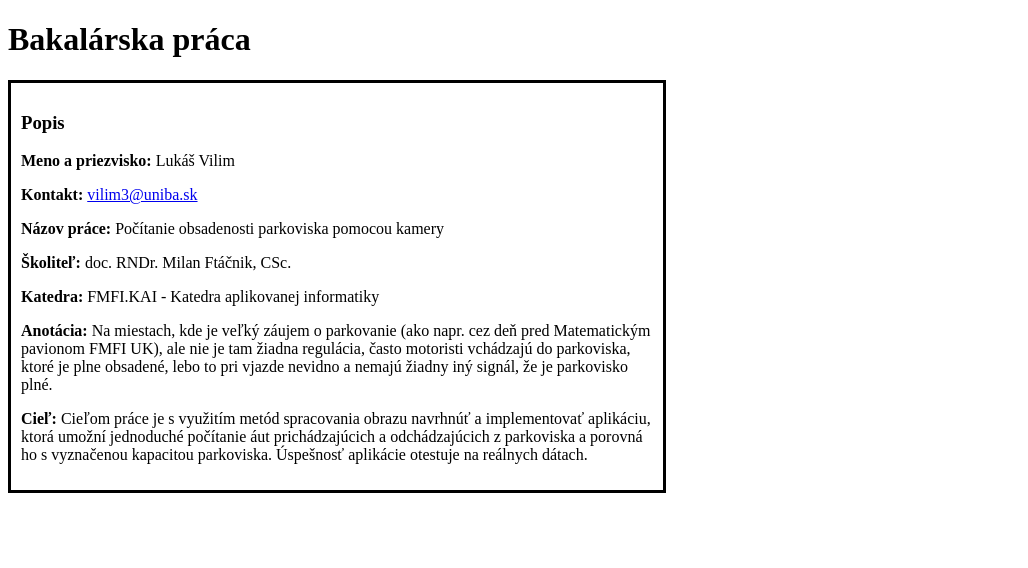
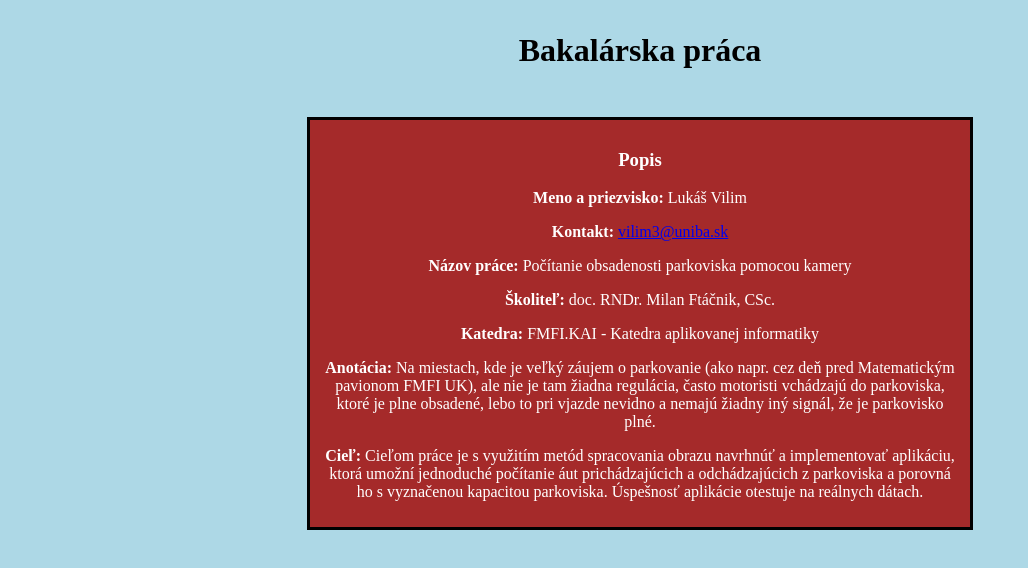
Before and after one commit to Villiss/Bakalarska-praca, a plain HTML site: page index.html in a window 1280 px wide. Shown: the whole page, without its empty margins (0-1028 px from the left). Drawn offline with Linux system fonts and the light colour scheme.

Commit message:
next commit

```diff
--- a/index.html
+++ b/index.html
@@ -3,6 +3,7 @@
 <head>
 <meta charset="utf-8">
 <title>Bakalárska práca</title>
+<link href="styl.css" rel="stylesheet" media="all">
 <link rel="icon" href="title.png" type="image/icon type">
 </head>
 <body>
--- /dev/null
+++ b/styl.css
@@ -0,0 +1,29 @@
+body {
+	margin: 0;
+	background-color:lightblue;
+
+}
+p {
+	color: white;
+}
+
+h1 {
+	color: black;
+	padding: 1em;
+	margin: 0;
+	text-align:center;
+}
+
+h3{
+	color: white;
+}
+
+.popis {
+
+	text-align:center;
+	margin: 1em;
+	margin-left: auto;
+	margin-right: auto;
+	padding: 2em;
+	background: brown;
+}
```
